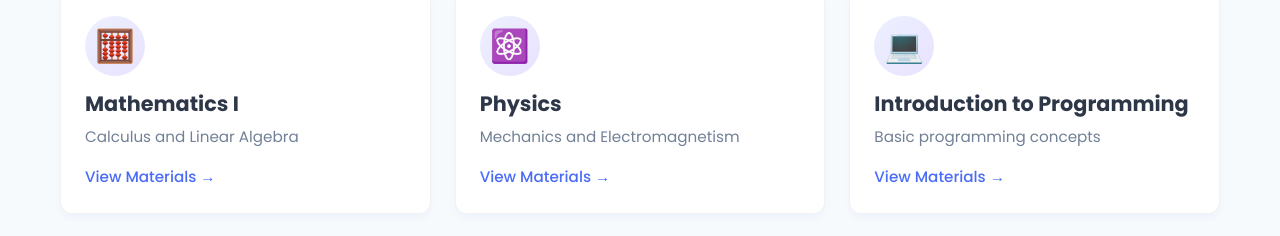
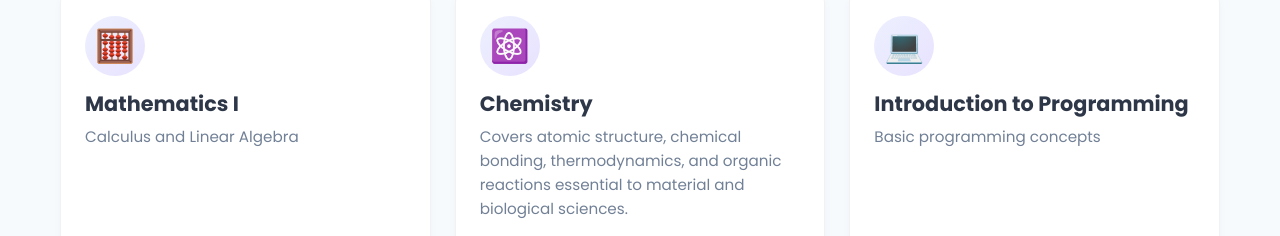
Before and after one commit to Akshat1931/College_helper, a React (Vite) app: page /semester/1 in a window 1280 px wide. Shown: the part 716-952 px from the top of the page. Built offline with nearby package versions, Linux system fonts and the light colour scheme.

Commit message:
added more resources

```diff
--- a/src/components/SemesterPage.jsx
+++ b/src/components/SemesterPage.jsx
@@ -22,7 +22,7 @@
   const subjectsData = {
     1: [
       { id: 1, name: 'Mathematics I', description: 'Calculus and Linear Algebra', icon: '🧮' },
-      { id: 2, name: 'Physics', description: 'Mechanics and Electromagnetism', icon: '⚛️' },
+      { id: 2, name: 'Chemistry', description: 'Covers atomic structure, chemical bonding, thermodynamics, and organic reactions essential to material and biological sciences.', icon: '⚛️' },
       { id: 3, name: 'Introduction to Programming', description: 'Basic programming concepts', icon: '💻' },
       { id: 4, name: 'English Communication', description: 'Technical writing and presentation skills', icon: '📝' },
       { id: 5, name: 'Engineering Drawing', description: 'Drawing techniques and principles', icon: '📐' },
--- a/src/components/SubjectPage.jsx
+++ b/src/components/SubjectPage.jsx
@@ -56,85 +56,225 @@
         previousYearQuestions: [
           {
             id: 1,
-            year: '2023',
-            semester: 'Mid-Term',
-            type: 'Calculus Exam',
-            fileUrl: 'https://drive.google.com/file/d/sample_math_pyq_2023/view'
+            year: 'Nov-2024',
+            semester: 'End-sem',
+            type: 'all units',
+            fileUrl: 'https://drive.google.com/file/d/1sH8KmHoekev8WgAopJ_cWqptZBaVQkJk/view?usp=sharing'
           },
           {
             id: 2,
-            year: '2022',
-            semester: 'Final',
-            type: 'Comprehensive Exam',
-            fileUrl: 'https://drive.google.com/file/d/sample_math_pyq_2022/view'
-          }
+            year: 'Dec-2023',
+            semester: 'End-sem',
+            type: 'all units',
+            fileUrl: 'https://drive.google.com/file/d/1Qpjz7MFAo87HizgYtTmlaJWoYxjQ-O2L/view?usp=sharing'
+          },
+          {
+            id: 3,
+            year: 'Jan-2023',
+            semester: 'End-sem',
+            type: 'all units',
+            fileUrl: 'https://drive.google.com/file/d/1ZQSvMAyPnqE3d4YXcY79dDhNRBGSA0mG/view?usp=sharing'
+          },
+          {
+            id: 4,
+            year: 'May-2022',
+            semester: 'End-sem',
+            type: 'all units',
+            fileUrl: 'https://drive.google.com/file/d/14PZoN6f2Kzws4yx2INMKuEyk28dImUCg/view?usp=sharing'
+          },
+          {
+            id: 5,
+            year: 'May-2019',
+            semester: 'End-sem',
+            type: 'all units',
+            fileUrl: 'https://drive.google.com/file/d/1wZ12zbhCG0CvP0IdlvT4hakk6iHrOrIl/view?usp=sharing'
+          },
+          {
+            id: 6,
+            year: 'Nov-2018',
+            semester: 'End-sem',
+            type: 'all units',
+            fileUrl: 'https://drive.google.com/file/d/1oMF37_D9V-Qdp3v-QSXBUu3Hn-tqqZ0E/view?usp=sharing'
+          },
+          {
+            id: 7,
+            year: '2022-2024',
+            semester: 'Mid-sem',
+            type: 'all CTs',
+            fileUrl: 'https://drive.google.com/file/d/1Ct7FkjNCkH-QZAz5fTiVLsSO2NZtjodG/view?usp=sharing'
+          },
+          {
+            id: 8,
+            year: '2022-2024',
+            semester: 'Mid-sem',
+            type: 'all CTs MCQs',
+            fileUrl: 'https://drive.google.com/file/d/1b95wQxvjUuSt0WApPl0qQLbQf1T26mg4/view?usp=sharing'
+          },
         ],
-        assignments: [
+
+        videoLectures: [
           {
             id: 1,
-            title: 'Calculus Problem Set',
-            description: 'Solving advanced differentiation and integration problems',
-            deadline: 'March 15, 2025',
-            difficulty: 'Hard',
-            fileUrl: 'https://drive.google.com/file/d/sample_math_assignment1/view'
+            title: 'Unit 1 ',
+            description: 'https://www.youtube.com/watch?v=FcOIWK5SGZg&list=PLrhWE6dwHUei8J1MmzMG8tWE0Zbn7yi4E   follow the playlist for all videos.',
+            url: 'https://youtu.be/FcOIWK5SGZg?list=PLrhWE6dwHUei8J1MmzMG8tWE0Zbn7yi4E',
+            iframe: '<iframe width="1057" height="634" src="https://www.youtube.com/embed/FcOIWK5SGZg?list=PLrhWE6dwHUei8J1MmzMG8tWE0Zbn7yi4E" title="12. Finding nature from Quadratic form without Eigen values" frameborder="0" allow="accelerometer; autoplay; clipboard-write; encrypted-media; gyroscope; picture-in-picture; web-share" referrerpolicy="strict-origin-when-cross-origin" allowfullscreen></iframe>',
           },
           {
             id: 2,
-            title: 'Linear Algebra Assignment',
-            description: 'Matrix operations and linear transformations',
-            deadline: 'April 5, 2025',
-            difficulty: 'Medium',
-            fileUrl: 'https://drive.google.com/file/d/sample_math_assignment2/view'
-          }
-        ],
-        videoLectures: [
-          {
-            id: 1,
-            title: 'Introduction to Limits',
-            description: 'Fundamental concepts of limits in calculus',
-            url: 'https://www.youtube.com/embed/sample_math_video1',
-            thumbnailUrl: 'https://img.youtube.com/vi/sample_math_video1/hqdefault.jpg',
-            duration: '45:30',
-            instructor: 'Dr. Sarah Johnson',
-            views: 1024
+            title: 'Unit 2',
+            description: 'https://www.youtube.com/watch?v=Js83wHU8TsU&list=PLrhWE6dwHUehyKmS--qiyKbK6nqfjBIYF   follow the playlist for all videos.',
+            url: 'https://youtu.be/9VfE-yfwTxI?list=PLrhWE6dwHUehyKmS--qiyKbK6nqfjBIYF',
+            iframe: '<iframe width="1057" height="595" src="https://www.youtube.com/embed/9VfE-yfwTxI?list=PLrhWE6dwHUehyKmS--qiyKbK6nqfjBIYF" title="1. Taylor Series Part 1—21MAB101T" frameborder="0" allow="accelerometer; autoplay; clipboard-write; encrypted-media; gyroscope; picture-in-picture; web-share" referrerpolicy="strict-origin-when-cross-origin" allowfullscreen></iframe>',
           },
           {
-            id: 2,
-            title: 'Advanced Differentiation Techniques',
-            description: 'Complex differentiation methods and applications',
-            url: 'https://www.youtube.com/embed/sample_math_video2',
-            thumbnailUrl: 'https://img.youtube.com/vi/sample_math_video2/hqdefault.jpg',
-            duration: '55:15',
-            instructor: 'Dr. Sarah Johnson',
-            views: 756
+            id: 3,
+            title: 'Unit 3',
+            description: 'https://www.youtube.com/watch?v=o4Ao3DL6jlI&list=PLrhWE6dwHUeiLzh_o2dD-HGD-yB2pKlo9   follow the playlist for all videos.',
+            url: 'https://youtu.be/Dpi4qCmJZiU?list=PLrhWE6dwHUeiLzh_o2dD-HGD-yB2pKlo9',
+            iframe: '<iframe width="1057" height="595" src="https://www.youtube.com/embed/Dpi4qCmJZiU?list=PLrhWE6dwHUeiLzh_o2dD-HGD-yB2pKlo9" title="1. Differential Equations Basics - Unit - 3 : 21MAB101T" frameborder="0" allow="accelerometer; autoplay; clipboard-write; encrypted-media; gyroscope; picture-in-picture; web-share" referrerpolicy="strict-origin-when-cross-origin" allowfullscreen></iframe>',
+          },
+          {
+            id: 4,
+            title: 'Unit 4',
+            description: 'https://www.youtube.com/watch?v=6wvb1ikas1o&list=PLrhWE6dwHUegXKK-B4uUR1QPuwnzcXlK8   follow the playlist for all videos.',
+            url: 'https://youtu.be/1k4ZE2KzOIs?list=PLrhWE6dwHUegXKK-B4uUR1QPuwnzcXlK8',
+            iframe: '<iframe width="1057" height="595" src="https://www.youtube.com/embed/1k4ZE2KzOIs?list=PLrhWE6dwHUegXKK-B4uUR1QPuwnzcXlK8" title="Beta Gamma Functions" frameborder="0" allow="accelerometer; autoplay; clipboard-write; encrypted-media; gyroscope; picture-in-picture; web-share" referrerpolicy="strict-origin-when-cross-origin" allowfullscreen></iframe>',
+          },
+          {
+            id: 4,
+            title: 'Unit 5',
+            description: 'https://www.youtube.com/watch?v=A9xJAgwbyUs&list=PLrhWE6dwHUegpsEnjr8dWHMRzCmD8TiFn  follow the playlist for all videos.',
+            url: 'https://youtu.be/2ngXxOjfmgk?list=PLrhWE6dwHUegpsEnjr8dWHMRzCmD8TiFn',
+            iframe: '<iframe width="1057" height="595" src="https://www.youtube.com/embed/2ngXxOjfmgk?list=PLrhWE6dwHUegpsEnjr8dWHMRzCmD8TiFn" title="1. Sequence and Series Basics - 21MAB101T - Semster 1" frameborder="0" allow="accelerometer; autoplay; clipboard-write; encrypted-media; gyroscope; picture-in-picture; web-share" referrerpolicy="strict-origin-when-cross-origin" allowfullscreen></iframe>',
           }
         ]
       },
       "2": {
-        name: "Physics I",
+        name: "Chemistry",
         code: "PHY101",
-        description: "Introduction to mechanics, waves, and thermodynamics with practical applications and laboratory experiments.",
+        description: "Covers atomic structure, chemical bonding, thermodynamics, and organic reactions essential to material and biological sciences.",
         instructor: "Dr. Robert Chen",
         credits: 4,
         driveEmbedUrl: "https://drive.google.com/embeddedfolderview?id=YOUR_PHYSICS1_FOLDER_ID#list",
         chapters: [
           {
             id: 1,
-            title: 'Chapter 1: Mechanics',
-            description: 'Newton\'s laws of motion and applications',
-            driveEmbedUrl: "https://drive.google.com/embeddedfolderview?id=YOUR_MECHANICS_URL_HERE#list"
+            title: 'Unit 1: Periodic Properties (handwritten)',
+            description: 'Explores the trends in the periodic table such as atomic size, ionization energy, electron affinity, and electronegativity, and their significance in chemical behavior.',
+            driveEmbedUrl: "https://drive.google.com/file/d/1jk-mygvmU5RsvlrLwxiGXq67hDuoH_cF/view?usp=sharing"
           },
           {
             id: 2,
-            title: 'Chapter 2: Waves',
-            description: 'Wave properties, sound, and light',
-            driveEmbedUrl: "https://drive.google.com/embeddedfolderview?id=YOUR_WAVES_URL_HERE#list"
+            title: 'Unit 2: Use Of Free Energy In Chemical Equilibria (handwritten)',
+            description: 'Explains how Gibbs free energy determines the spontaneity and equilibrium position of chemical reactions under constant temperature and pressure.',
+            driveEmbedUrl: "https://drive.google.com/file/d/1pHf8CVc8MRGXZryUZ-X0nzSs5cltBZwk/view?usp=sharing"
           },
           {
             id: 3,
-            title: 'Chapter 3: Thermodynamics',
-            description: 'Heat, energy, and laws of thermodynamics',
-            driveEmbedUrl: "https://drive.google.com/embeddedfolderview?id=YOUR_THERMO_URL_HERE#list"
+            title: 'Unit 3: Stereo Chemistry And Organic Reactions (handwritten)',
+            description: 'Covers the spatial arrangement of atoms in molecules, including isomerism and chirality, and their influence on the mechanisms and outcomes of organic reactions.',
+            driveEmbedUrl: "https://drive.google.com/file/d/1y-j1Yu-ClWLvlRNcBHDnzTmFktkrnrw3/view?usp=sharing"
+          },
+          {
+            id: 4,
+            title: 'Unit 4: Polymers (handwritten)',
+           description: 'Introduces the classification, synthesis, and properties of polymers, including natural and synthetic types, and their applications in everyday materials.',
+            driveEmbedUrl: "https://drive.google.com/file/d/1phdnCgEjs2hEBpL9ycACeMBH9QD8Iw0h/view?usp=sharing"
+          },
+          {
+            id: 5,
+            title: 'Unit 5: Advanced Engineering Materials (handwritten)',
+            description: 'Focuses on the structure, properties, and applications of advanced materials such as composites, nanomaterials, biomaterials, and smart materials used in modern engineering solutions.',
+            driveEmbedUrl: "https://drive.google.com/file/d/1pacH5UHvNzfZugccBU73hsu7XSRqnk-l/view?usp=sharing"
+          }
+        ],
+        previousYearQuestions: [
+          {
+            id: 1,
+            year: 'May-2024',
+            semester: 'End-sem',
+            type: 'all units',
+            fileUrl: 'https://drive.google.com/file/d/1GJhYYSdUfO0VxpbnU05IkK5IP0xPnv7G/view?usp=sharing'
+          },
+          {
+            id: 2,
+            year: 'May-2023',
+            semester: 'End-sem',
+            type: 'all units',
+            fileUrl: 'https://drive.google.com/file/d/19KKyUwOdoimNtfCTIcGiiti4g24EWUuh/view?usp=sharing'
+          },
+          {
+            id: 3,
+            year: 'Jan-2023',
+            semester: 'End-sem',
+            type: 'all units',
+            fileUrl: 'https://drive.google.com/file/d/1D8bjVEN3wwmroIr8kK0PEP7BwKgU_CSh/view?usp=sharing'
+          },
+          {
+            id: 4,
+            year: 'May-2019',
+            semester: 'End-sem',
+            type: 'all units',
+            fileUrl: 'https://drive.google.com/file/d/1Ad0-MIZGsOewxh67rB83BTVlQZRMlIv7/view?usp=sharing'
+          },
+          {
+            id: 5,
+            year: 'Nov-2018',
+            semester: 'End-sem',
+            type: 'all units',
+            fileUrl: 'https://drive.google.com/file/d/1WhmPnexSAadNL6GKUPIX3PzuRinUIwVk/view?usp=sharing'
+          },
+          {
+            id: 6,
+            year: 'Nov-2018',
+            semester: 'Mid-sem',
+            type: 'all CTs',
+            fileUrl: 'https://drive.google.com/drive/folders/1J3K6-KkxmmT-2S2wL1gzCHmZfNAoLCkK'
+          },
+          {
+            id: 7,
+            year: '2022-2024',
+            semester: 'Mid-sem',
+            type: 'all MCQs',
+            fileUrl: 'https://drive.google.com/drive/folders/1HF-FA22lkkSHXuNu25sq61_oU7otpK2V'
+          },
+        ],
+        videoLectures: [
+          {
+            id: 1,
+            title: 'Unit 1 ',
+            description: 'Periodic Properties',
+            url: 'https://youtu.be/6iXauS-MOjs',
+            iframe: '<iframe width="1144" height="575" src="https://www.youtube.com/embed/6iXauS-MOjs" title="Periodic Properties | Lecture 1 | Chemistry-I for B.Tech | BS-CH201 | MAKAUT | IAE Academy" frameborder="0" allow="accelerometer; autoplay; clipboard-write; encrypted-media; gyroscope; picture-in-picture; web-share" referrerpolicy="strict-origin-when-cross-origin" allowfullscreen></iframe>',
+          },
+          {
+            id: 2,
+            title: 'Unit 2',
+            description: 'Use Of Free Energy In Chemical Equilibria',
+            url: 'https://youtu.be/a4HHpoykUXQ',
+            iframe: '<iframe width="1057" height="595" src="https://www.youtube.com/embed/a4HHpoykUXQ" title="Chemical Equilibrium Full Topic Video" frameborder="0" allow="accelerometer; autoplay; clipboard-write; encrypted-media; gyroscope; picture-in-picture; web-share" referrerpolicy="strict-origin-when-cross-origin" allowfullscreen></iframe>',
+          },
+          {
+            id: 3,
+            title: 'Unit 3',
+            description: 'Stereo Chemistry And Organic Reactions',
+            url: 'https://youtu.be/CCBJnkQwZzc',
+            iframe: '<iframe width="1057" height="626" src="https://www.youtube.com/embed/CCBJnkQwZzc" title="SN1 &amp; SN2 Reactions | Intro, Kinetics, Mechanism, Stereochemistry, ReactivityOrder, Examples BP 202T" frameborder="0" allow="accelerometer; autoplay; clipboard-write; encrypted-media; gyroscope; picture-in-picture; web-share" referrerpolicy="strict-origin-when-cross-origin" allowfullscreen></iframe>',
+          },
+          {
+            id: 4,
+            title: 'Unit 4',
+            description: 'Polymers',
+            url: 'https://youtu.be/BC1nk4x5BlQ',
+            iframe: '<iframe width="1057" height="595" src="https://www.youtube.com/embed/BC1nk4x5BlQ" title="POLYMERS in One Shot - All Concepts, Tricks &amp; PYQs | Class 12 | NEET" frameborder="0" allow="accelerometer; autoplay; clipboard-write; encrypted-media; gyroscope; picture-in-picture; web-share" referrerpolicy="strict-origin-when-cross-origin" allowfullscreen></iframe>',
+          },
+          {
+            id: 4,
+            title: 'Unit 5',
+            description: 'Advanced Engineering Materials',
+            url: 'https://youtu.be/DKYXjVIxIcU',
+            iframe: '<iframe width="1057" height="595" src="https://www.youtube.com/embed/DKYXjVIxIcU" title="Engineering Materials | Introduction | Lec 1 | GATE 2021 ME Exam | Manish Sir" frameborder="0" allow="accelerometer; autoplay; clipboard-write; encrypted-media; gyroscope; picture-in-picture; web-share" referrerpolicy="strict-origin-when-cross-origin" allowfullscreen></iframe>',
           }
         ]
       },
@@ -651,7 +791,7 @@
         videoLectures: [
             {
               id: 1,
-              title: 'DAA - Unit 1 ',
+              title: 'Unit 1 ',
               description: 'https://www.youtube.com/watch?v=NebCsY4-fIw&list=PLrhWE6dwHUeiSTblHiOe9RyvGBAp8nAeo   follow the playlist for all videos.',
               url: 'https://youtu.be/NebCsY4-fIw?list=PLrhWE6dwHUeiSTblHiOe9RyvGBAp8nAeo',
               iframe: '<iframe width="1057" height="600" src="https://www.youtube.com/embed/NebCsY4-fIw?list=PLrhWE6dwHUeiSTblHiOe9RyvGBAp8nAeo" title="1. Basic Probability | UNIT 1 | Probability - 21MAB301T/ 21MAB204T" frameborder="0" allow="accelerometer; autoplay; clipboard-write; encrypted-media; gyroscope; picture-in-picture; web-share" referrerpolicy="strict-origin-when-cross-origin" allowfullscreen></iframe>',
```
